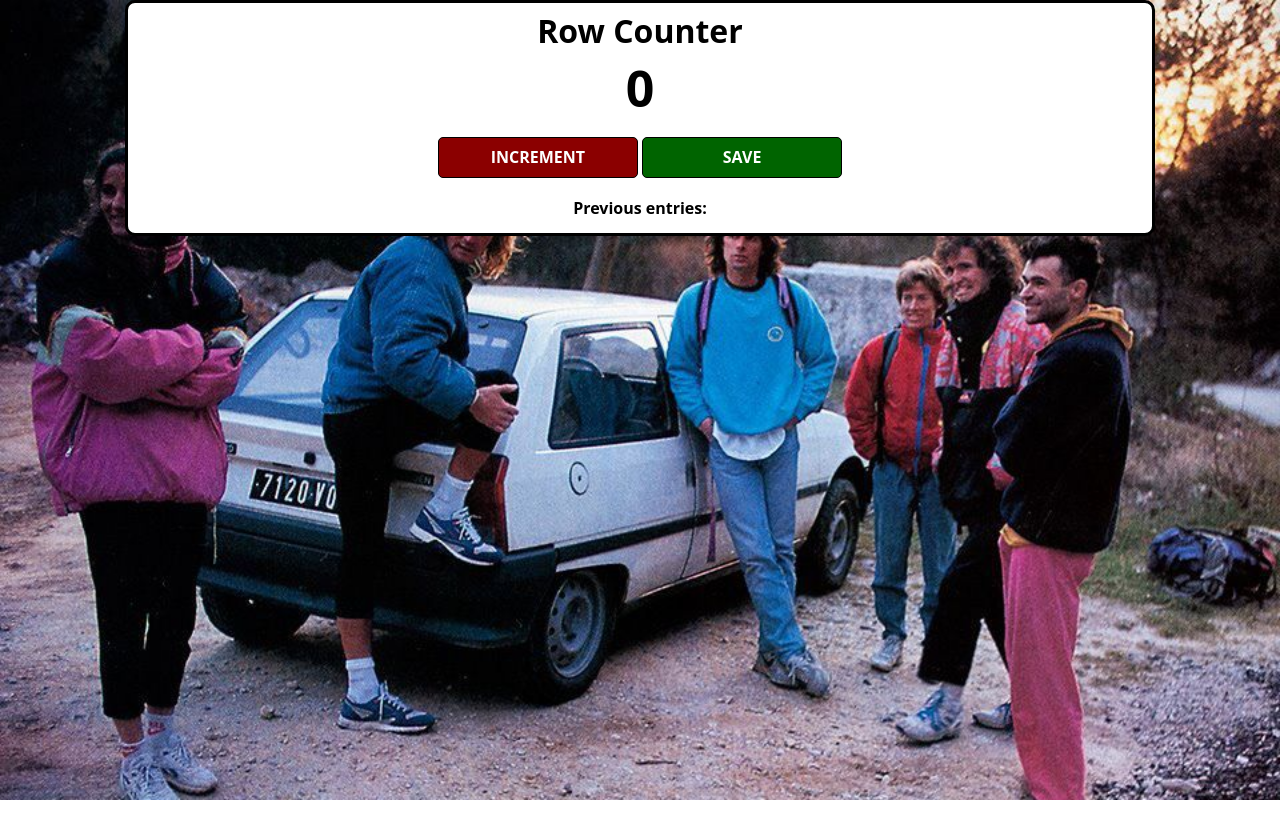
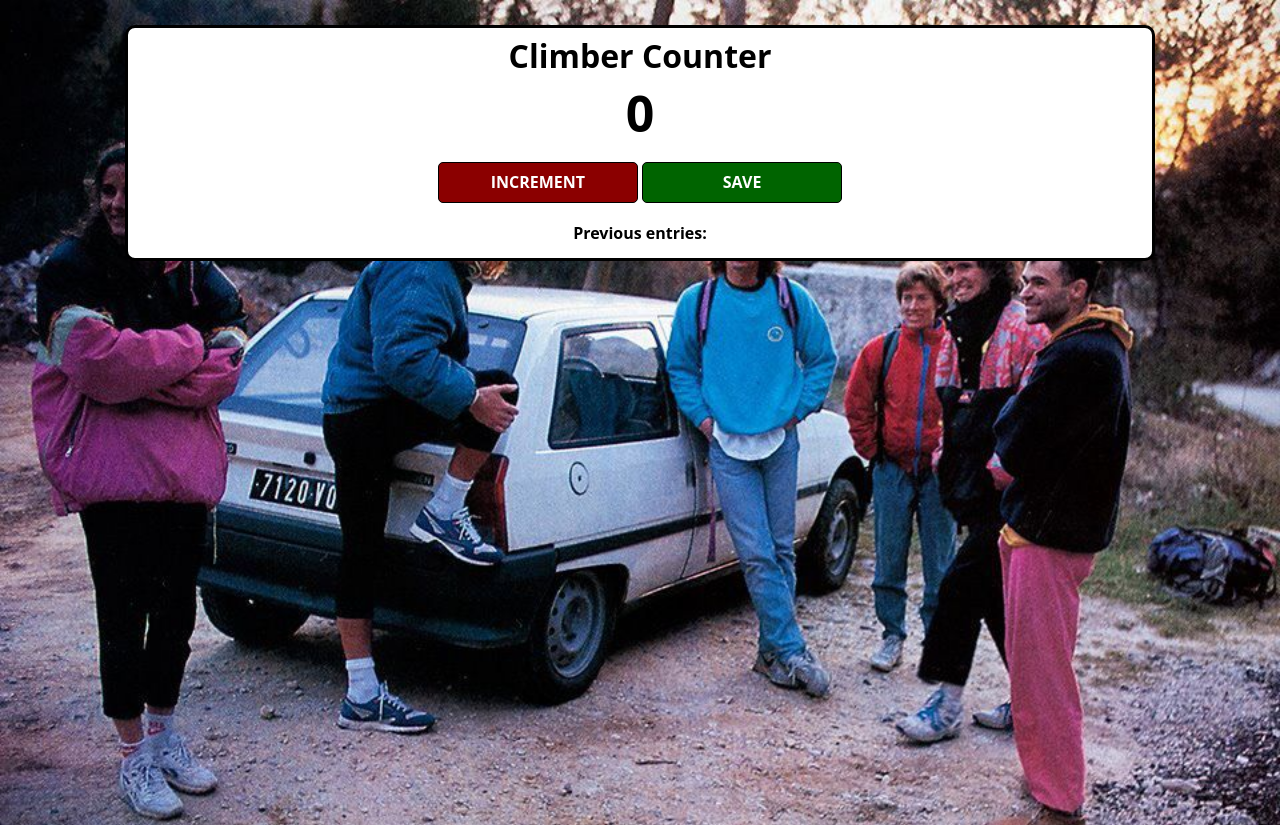
Before and after one commit to UsmaNaman/app-clicker, a plain HTML site: page index.html in a window 1280 px wide. Before the commit the page ends 800 px from the top, so only its background shows below. Drawn offline with nearby package versions, Linux system fonts and the light colour scheme.

Commit message:
messing with margins

```diff
--- a/index.css
+++ b/index.css
@@ -9,7 +9,7 @@ body {
 .container {
   background-color: white;
   max-width: 80%;
-  margin: 0 auto;
+  margin: 25px auto;
   border: 3px solid black;
   border-radius: 10px;
 }
--- a/index.html
+++ b/index.html
@@ -4,7 +4,7 @@
     </head>
     <body>
         <div class="container">
-            <h1>Row Counter</h1>
+            <h1>Climber Counter</h1>
             <h2 id="count-el">0</h2>
             <button id="increment-btn" onclick="increment()">INCREMENT</button>
             <button id="save-btn" onclick="save()">SAVE</button>
```
